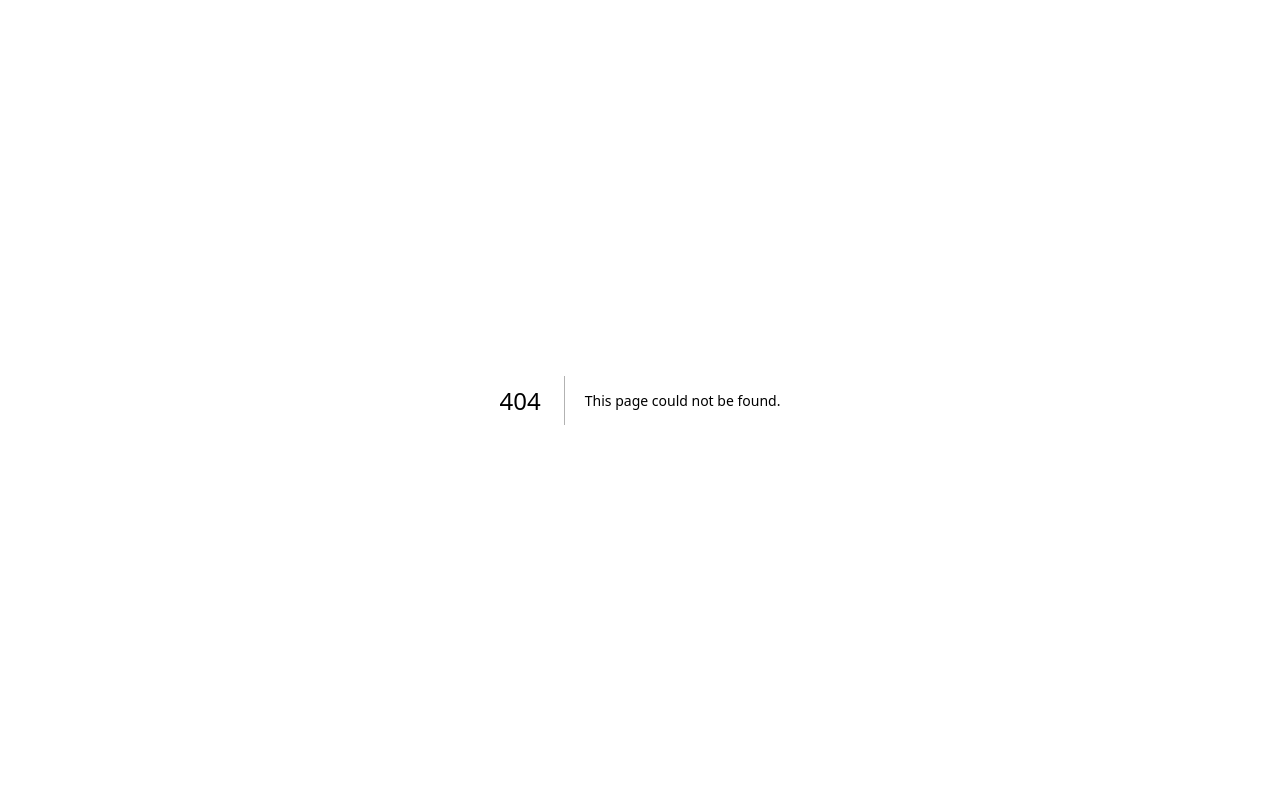
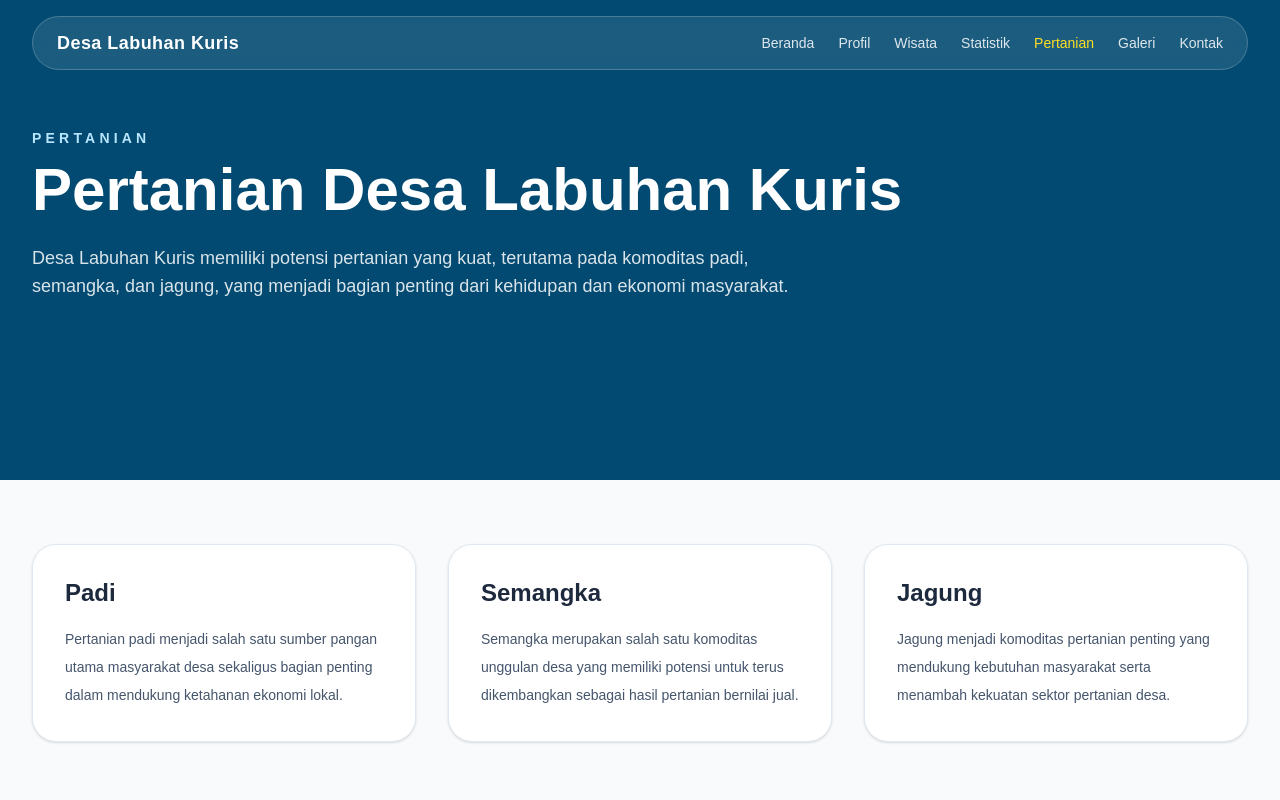
Before and after one commit to dhaniverdant/labuhan-kuris, a Next.js app: page /pertanian in a window 1280 px wide. Before the commit this address had no page. Shown: the top 800 px of the page. Built offline with nearby package versions, Linux system fonts and the light colour scheme.

Commit message:
create pertanian page

```diff
--- a/app/page.tsx
+++ b/app/page.tsx
@@ -4,6 +4,7 @@ import Link from "next/link";
 import { getImageProps } from "next/image";
 import { useEffect, useState } from "react";
 import { wisataItems } from "@/data/wisata";
+import { pertanianItems } from "@/data/pertanian";
 
 type HeroSlide = {
   title: string;
@@ -33,17 +34,6 @@ const heroSlides: HeroSlide[] = [
       "Lanskap alam yang memperkuat daya tarik wisata desa dan cocok ditampilkan di halaman utama.",
     desktopImage: "/images/dangar-rea.jpg",
     mobileImage: "/images/mobile/dangar-rea-mobile.jpg",
-  },
-];
-
-const potensi = [
-  {
-    title: "Pertanian Padi",
-    desc: "Hamparan sawah yang subur menjadi penopang pangan sekaligus sumber ekonomi masyarakat desa.",
-  },
-  {
-    title: "Budidaya Semangka",
-    desc: "Semangka menjadi salah satu hasil pertanian unggulan yang dapat memperkuat identitas desa.",
   },
 ];
 
@@ -292,23 +282,32 @@ export default function Page() {
                 Potensi Pertanian
               </p>
               <h2 className="mt-3 text-3xl font-bold md:text-4xl">
-                Dari sawah hingga kebun semangka
+                Dari sawah hingga kebun semangka dan jagung
               </h2>
               <p className="mt-4 max-w-xl text-sm leading-7 text-white/80 md:text-base">
                 Selain wisata, desa juga memiliki kekuatan pada sektor
                 pertanian. Potensi ini bisa ditampilkan untuk menarik perhatian
                 pengunjung, investor, maupun mitra pengembangan desa.
               </p>
+              <div className="mt-8">
+                <Link
+                  href="/pertanian"
+                  className="inline-flex rounded-2xl bg-white px-6 py-3 font-semibold text-slate-900 transition hover:bg-slate-100"
+                >
+                  Lihat selengkapnya
+                </Link>
+              </div>
             </div>
+
             <div className="grid gap-4">
-              {potensi.map((item) => (
+              {pertanianItems.map((item) => (
                 <div
                   key={item.title}
                   className="rounded-3xl bg-white/10 p-5 backdrop-blur"
                 >
                   <h3 className="text-xl font-bold">{item.title}</h3>
                   <p className="mt-2 text-sm leading-6 text-white/80">
-                    {item.desc}
+                    {item.description}
                   </p>
                 </div>
               ))}
--- /dev/null
+++ b/app/pertanian/page.tsx
@@ -0,0 +1,30 @@
+import PageHero from '@/components/page-hero';
+import { pertanianItems } from '@/data/pertanian';
+
+export default function PertanianPage() {
+  return (
+    <main className="min-h-screen bg-slate-50 text-slate-800">
+      <PageHero
+        eyebrow="Pertanian"
+        title="Pertanian Desa Labuhan Kuris"
+        description="Desa Labuhan Kuris memiliki potensi pertanian yang kuat, terutama pada komoditas padi, semangka, dan jagung, yang menjadi bagian penting dari kehidupan dan ekonomi masyarakat."
+      />
+
+      <section className="mx-auto max-w-7xl px-6 py-16 lg:px-8">
+        <div className="grid gap-8 md:grid-cols-2 xl:grid-cols-3">
+          {pertanianItems.map((item) => (
+            <article
+              key={item.title}
+              className="rounded-3xl border border-slate-200 bg-white p-8 shadow-sm"
+            >
+              <h2 className="text-2xl font-bold">{item.title}</h2>
+              <p className="mt-4 text-sm leading-7 text-slate-600">
+                {item.description}
+              </p>
+            </article>
+          ))}
+        </div>
+      </section>
+    </main>
+  );
+}
--- a/components/navbar.tsx
+++ b/components/navbar.tsx
@@ -9,7 +9,7 @@ const navItems = [
   { label: 'Profil', href: '/profil' },
   { label: 'Wisata', href: '/wisata' },
   { label: 'Statistik', href: '/#statistik' },
-  { label: 'Pertanian', href: '/#pertanian' },
+  { label: 'Pertanian', href: '/pertanian' },
   { label: 'Galeri', href: '/#galeri' },
   { label: 'Kontak', href: '/kontak' },
 ];
@@ -49,6 +49,7 @@ export default function Navbar() {
     if (href === '/profil') return pathname === '/profil';
     if (href === '/kontak') return pathname === '/kontak';
     if (href === '/wisata') return pathname === '/wisata';
+    if (href === '/pertanian') return pathname === '/pertanian';
     return false;
   };
 
--- /dev/null
+++ b/data/pertanian.ts
@@ -0,0 +1,17 @@
+export const pertanianItems = [
+  {
+    title: 'Padi',
+    description:
+      'Pertanian padi menjadi salah satu sumber pangan utama masyarakat desa sekaligus bagian penting dalam mendukung ketahanan ekonomi lokal.',
+  },
+  {
+    title: 'Semangka',
+    description:
+      'Semangka merupakan salah satu komoditas unggulan desa yang memiliki potensi untuk terus dikembangkan sebagai hasil pertanian bernilai jual.',
+  },
+  {
+    title: 'Jagung',
+    description:
+      'Jagung menjadi komoditas pertanian penting yang mendukung kebutuhan masyarakat serta menambah kekuatan sektor pertanian desa.',
+  },
+];
```
